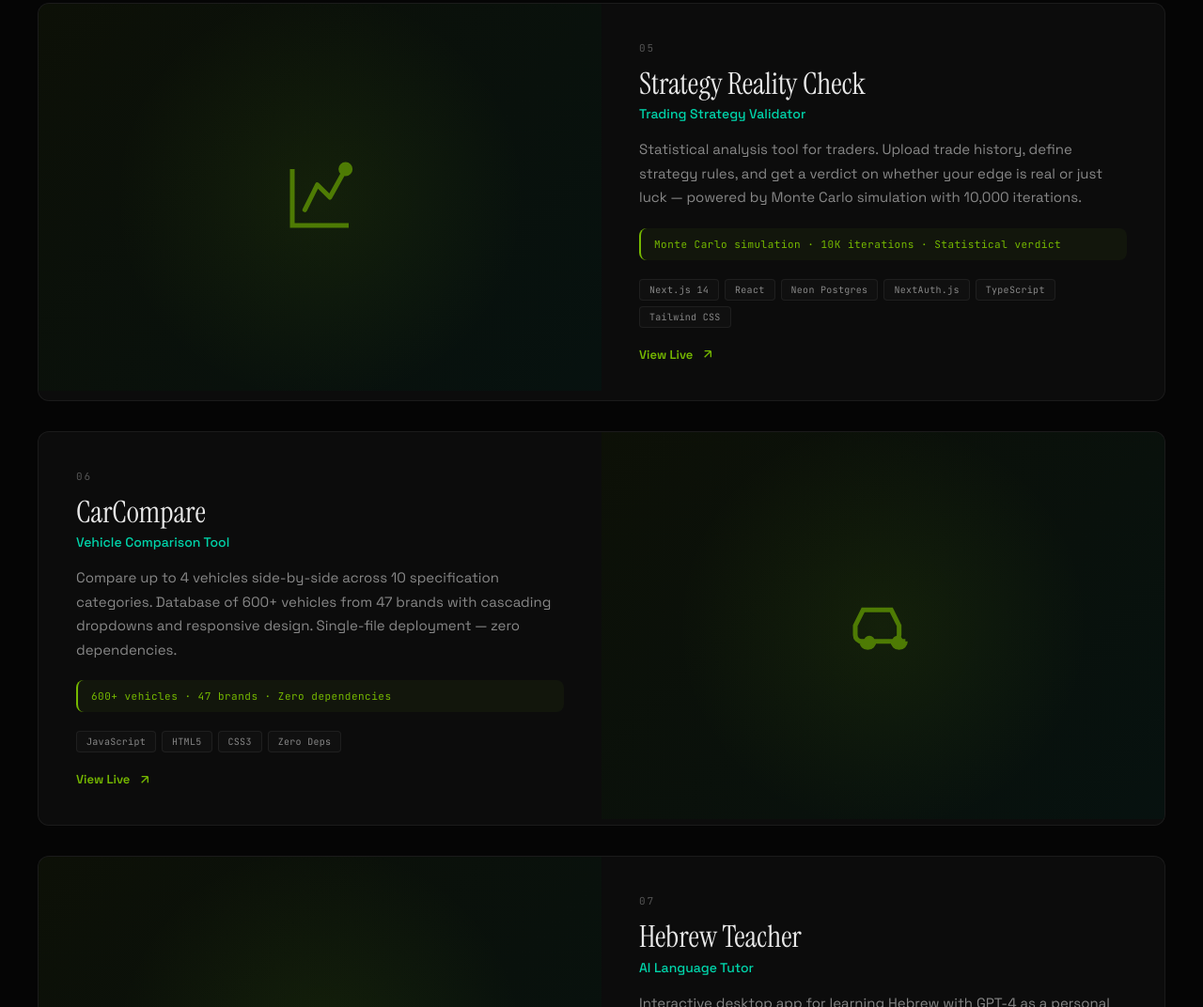
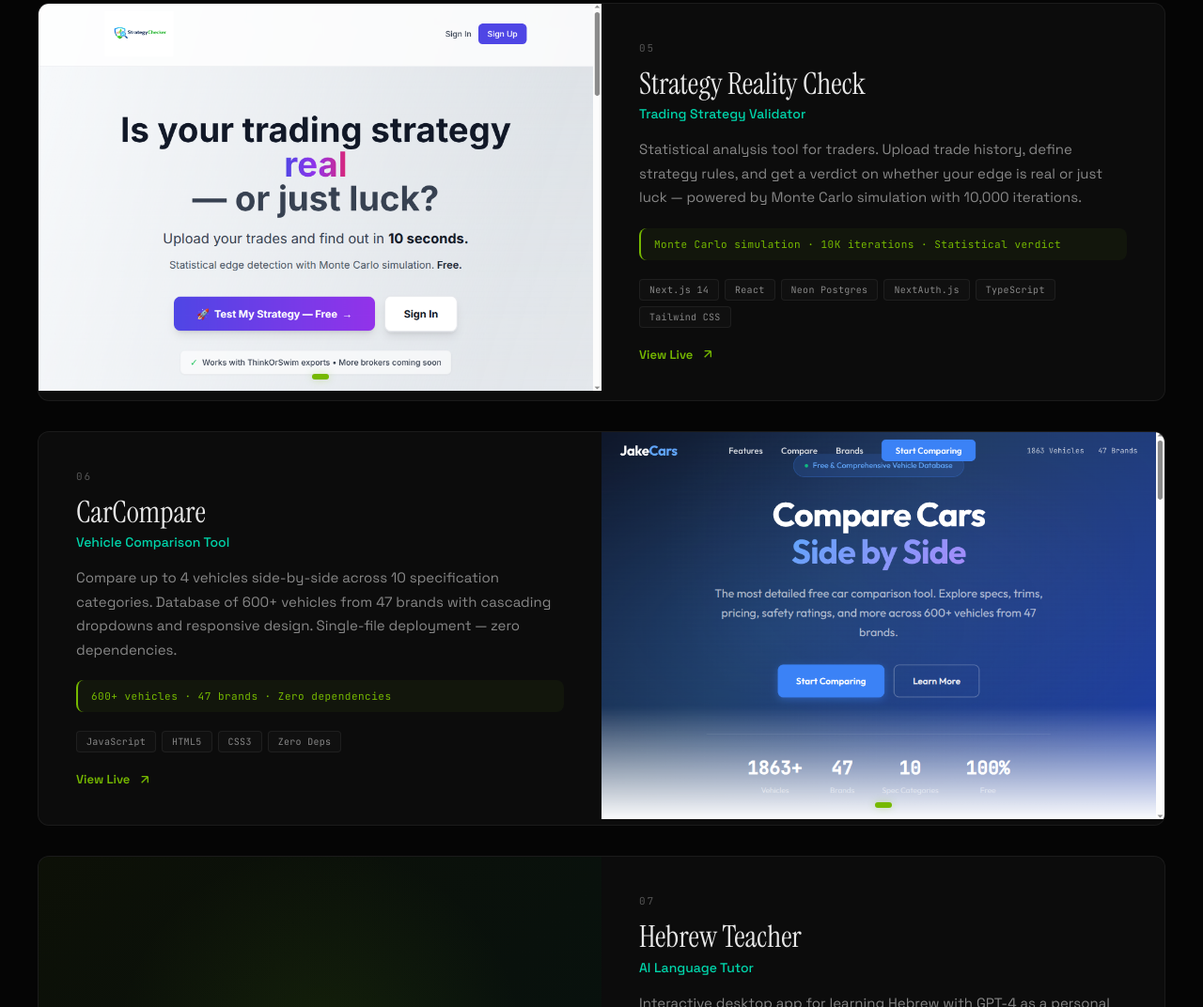
Before and after one commit to MattDevOps/resumeprojects, a website: page index.html in a window 1280 px wide. Shown: the part 4561-5633 px from the top of the page at 94% size. Drawn offline with Linux system fonts and the light colour scheme; animation ran at ten frames a second.

Commit message:
added screenshots for sites

```diff
--- a/index.html
+++ b/index.html
@@ -1788,12 +1788,11 @@ footer {
       <!-- Strategy Reality Check -->
       <div class="project-card reveal reveal-delay-1">
         <div class="project-visual">
-          <div class="project-icon-visual">
-            <svg viewBox="0 0 24 24" fill="none" stroke="currentColor" stroke-width="1.5">
-              <path d="M3 3v18h18"/>
-              <path d="M7 16l4-8 4 4 5-9" stroke-linecap="round" stroke-linejoin="round"/>
-              <circle cx="20" cy="3" r="1.5" fill="currentColor"/>
-            </svg>
+          <div class="carousel-container" data-carousel>
+            <div class="carousel-slide active"><img src="screenshots/strategychecker-frontpage.png" alt="Strategy Reality Check" loading="lazy"></div>
+            <div class="carousel-dots">
+              <button class="carousel-dot active" aria-label="Slide 1"></button>
+            </div>
           </div>
         </div>
         <div class="project-info">
@@ -1820,12 +1819,11 @@ footer {
       <!-- CarCompare -->
       <div class="project-card reverse reveal reveal-delay-1">
         <div class="project-visual">
-          <div class="project-icon-visual">
-            <svg viewBox="0 0 24 24" fill="none" stroke="currentColor" stroke-width="1.5">
-              <path d="M5 17h14M5 17a2 2 0 01-2-2v-3l2.5-5h9l2.5 5v3a2 2 0 01-2 2M5 17a2 2 0 002 2h0a2 2 0 002-2M15 17a2 2 0 002 2h0a2 2 0 002-2"/>
-              <circle cx="7.5" cy="17" r="1"/>
-              <circle cx="16.5" cy="17" r="1"/>
-            </svg>
+          <div class="carousel-container" data-carousel>
+            <div class="carousel-slide active"><img src="screenshots/carcompare-frontpage.png" alt="CarCompare" loading="lazy"></div>
+            <div class="carousel-dots">
+              <button class="carousel-dot active" aria-label="Slide 1"></button>
+            </div>
           </div>
         </div>
         <div class="project-info">
```
Also changed, not shown: screenshots/carcompare-frontpage.png (added), screenshots/strategychecker-frontpage.png (added), 1 other file.
